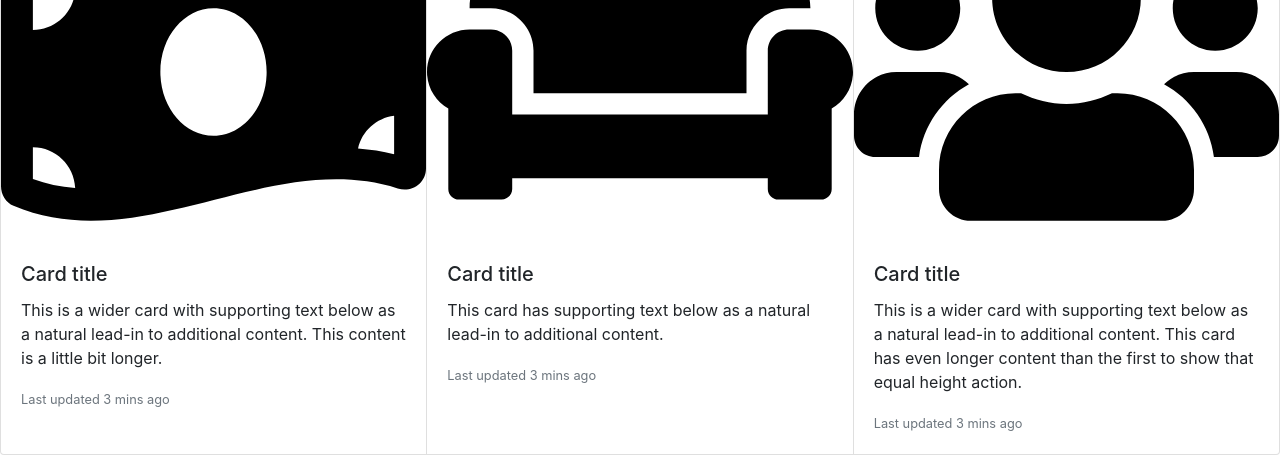
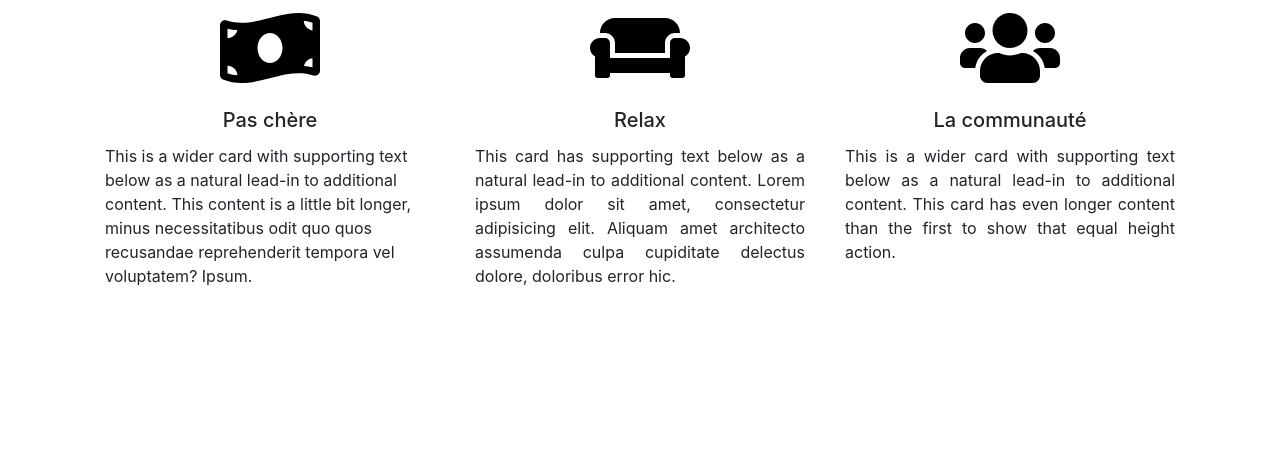
Before and after one commit to Lebeil/tsp, a plain HTML site: page index.html in a window 1280 px wide. Shown: the part 687-1142 px from the top of the page. After the commit the page ends 1011 px from the top, so only its background shows below. Drawn offline with nearby package versions, Linux system fonts and the light colour scheme.

Commit message:
card en 3 points

```diff
--- a/index.html
+++ b/index.html
@@ -47,32 +47,40 @@
             <a class="btn btn-primary btn-sm bg-secondary" href="#" role="button">Je découvre le programme</a>
         </div>
     </div>
-    <div class="card-group">
-        <div class="card">
-            <img src="img/money.svg" class="card-img-top" alt="money">
-            <div class="card-body">
-                <h5 class="card-title">Card title</h5>
-                <p class="card-text">This is a wider card with supporting text below as a natural lead-in to additional content. This content is a little bit longer.</p>
-                <p class="card-text"><small class="text-muted">Last updated 3 mins ago</small></p>
+
+    <div class="container">
+        <div class="mt-5">
+            <p class="display-4 text-center">The Surfing Project en 3 points</p>
+        </div>
+        <div class="card-group mt-4">
+            <div class="card border-0">
+                <img src="img/money.svg" class="card-img-top" height="80" alt="money">
+                <div class="card-body">
+                    <h5 class="card-title text-center">Pas chère</h5>
+                    <p class=" text-justifycard-text">This is a wider card with supporting text below as a natural lead-in to additional content. This content is a little bit longer,
+                        minus necessitatibus odit quo quos recusandae reprehenderit tempora vel voluptatem? Ipsum. </p>
+                </div>
             </div>
-        </div>
-        <div class="card">
-            <img src="img/couch.svg" class="card-img-top" alt="relax">
-            <div class="card-body">
-                <h5 class="card-title">Card title</h5>
-                <p class="card-text">This card has supporting text below as a natural lead-in to additional content.</p>
-                <p class="card-text"><small class="text-muted">Last updated 3 mins ago</small></p>
+            <div class="card border-0">
+                <img src="img/couch.svg" class="card-img-top" height="80" alt="relax">
+                <div class="card-body">
+                    <h5 class="card-title text-center">Relax</h5>
+                    <p class="card-text text-justify">This card has supporting text below as a natural lead-in to additional content.
+                        Lorem ipsum dolor sit amet, consectetur adipisicing elit.
+                        Aliquam amet architecto assumenda culpa cupiditate delectus dolore, doloribus error hic.
+                        </p>
+                </div>
             </div>
-        </div>
-        <div class="card">
-            <img src="img/users.svg" class="card-img-top" alt="users">
-            <div class="card-body">
-                <h5 class="card-title">Card title</h5>
-                <p class="card-text">This is a wider card with supporting text below as a natural lead-in to additional content. This card has even longer content than the first to show that equal height action.</p>
-                <p class="card-text"><small class="text-muted">Last updated 3 mins ago</small></p>
+            <div class="card border-0">
+                <img src="img/users.svg" class="card-img-top" height="80" alt="users">
+                <div class="card-body">
+                    <h5 class="card-title text-center">La communauté</h5>
+                    <p class="card-text text-justify">This is a wider card with supporting text below as a natural lead-in to additional content. This card has even longer content than the first to show that equal height action.</p>
+                </div>
             </div>
         </div>
     </div>
 
+
 </body>
 </html>
```
